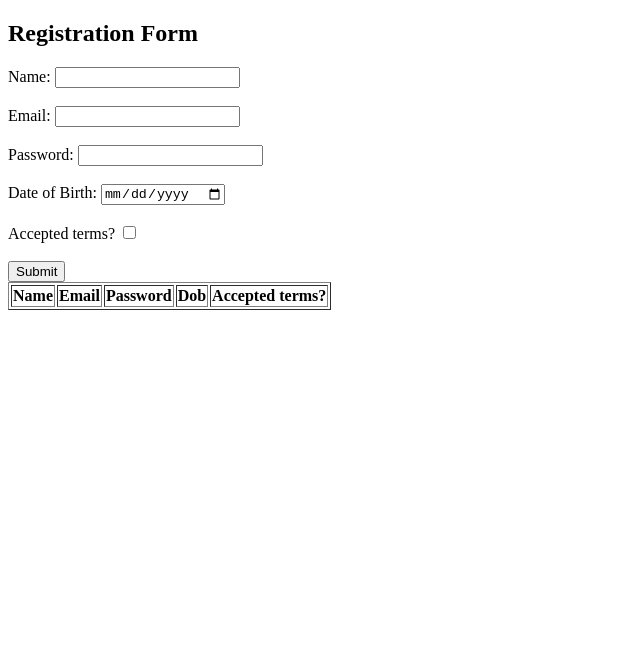
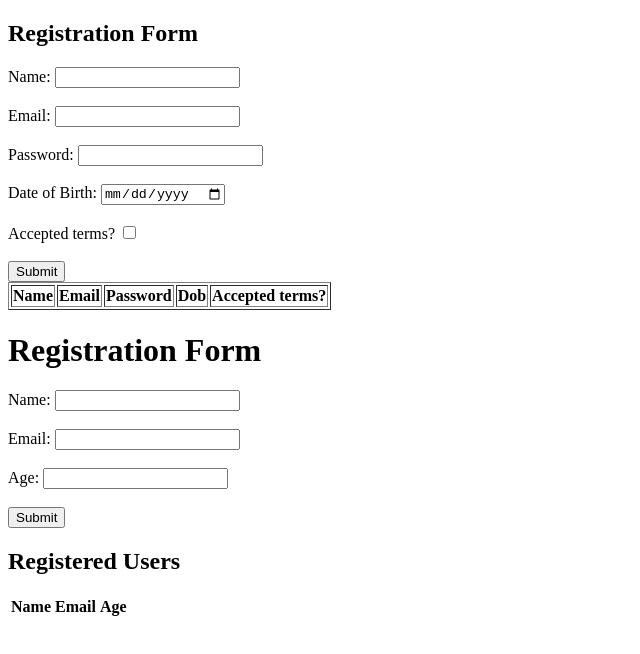
Before and after one commit to DIGITALMAHESH720/maheshwd, a plain HTML site: page index.html in a window 1280 px wide. Shown: the whole page, without its empty margins (0-640 px from the left). Drawn offline with Linux system fonts and the light colour scheme.

Commit message:
Update index.html
mm

```diff
--- a/index.html
+++ b/index.html
@@ -46,3 +46,71 @@
     const email = document.getElementById('email').value;
     const password = document.getElementById('password').value;
     const
+
+      <!DOCTYPE html>
+<html>
+<head>
+  <title>Registration Form</title>
+  <script>
+    function submitForm(event) {
+      event.preventDefault(); // Prevents the form from actually submitting
+
+      // Retrieve form values
+      var name = document.getElementById('name').value;
+      var email = document.getElementById('email').value;
+      var age = parseInt(document.getElementById('age').value);
+
+      // Perform age and email validation
+      if (age < 18 || age > 55) {
+        alert('Age must be between 18 and 55.');
+        return;
+      }
+
+      var emailRegex = /^[^\s@]+@[^\s@]+\.[^\s@]+$/;
+      if (!emailRegex.test(email)) {
+        alert('Invalid email address.');
+        return;
+      }
+
+      // Create a new row in the table and display the form values
+      var table = document.getElementById('data-table');
+      var newRow = table.insertRow(-1); // Insert row at the end
+      var cell1 = newRow.insertCell(0);
+      var cell2 = newRow.insertCell(1);
+      var cell3 = newRow.insertCell(2);
+
+      cell1.innerHTML = name;
+      cell2.innerHTML = email;
+      cell3.innerHTML = age;
+
+      // Clear the form after submission
+      document.getElementById('registrationForm').reset();
+    }
+  </script>
+</head>
+<body>
+  <h1>Registration Form</h1>
+  <form id="registrationForm">
+    <label for="name">Name:</label>
+    <input type="text" id="name" required><br><br>
+
+    <label for="email">Email:</label>
+    <input type="email" id="email" required><br><br>
+
+    <label for="age">Age:</label>
+    <input type="number" id="age" required><br><br>
+
+    <button type="submit" onclick="submitForm(event)">Submit</button>
+  </form>
+
+  <h2>Registered Users</h2>
+  <table id="data-table">
+    <tr>
+      <th>Name</th>
+      <th>Email</th>
+      <th>Age</th>
+    </tr>
+    <!-- Existing entries or dynamically added entries will go here -->
+  </table>
+</body>
+</html>
```
